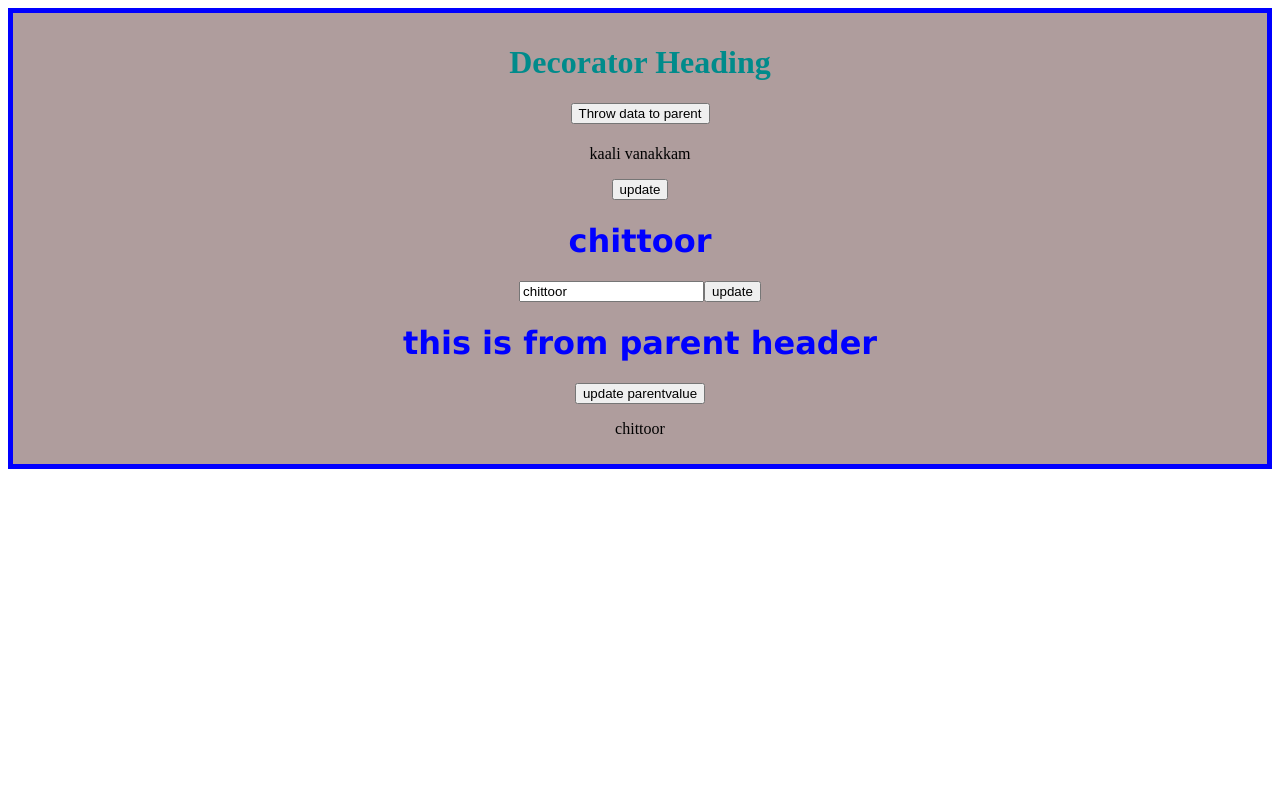
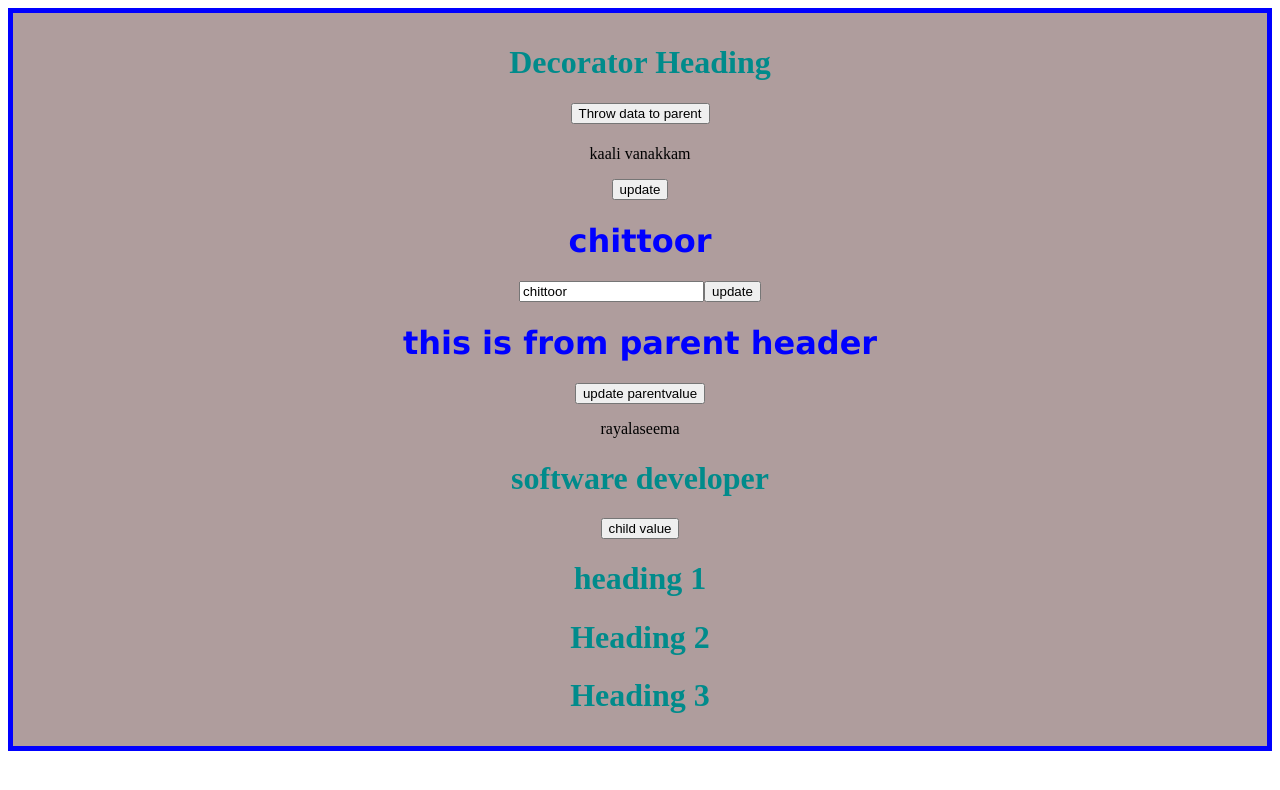
Before and after one commit to akhil-rajarao/AngularCore, an Angular app: page / in a window 1280 px wide. Shown: the top 790 px of the page. Built offline with nearby package versions, Linux system fonts and the light colour scheme.

Commit message:
@ViewChild Decorator used in decorators component

```diff
--- a/src/app/decorators/decorators.component.html
+++ b/src/app/decorators/decorators.component.html
@@ -2,4 +2,9 @@
 <button on-click="passtoAppcomponent()">Throw data to parent</button>
 <app-header [place]="datatochild" #child></app-header>
 <button on-click="updatetext()">update parentvalue</button>
-<p>{{ child.area }}</p>
+<p>{{ child.places }}</p>
+<h1 #childComponent>software developer</h1>
+<button on-click="gethtmlvalue()">child value</button>
+<h1 #childheading>heading 1</h1>
+<h1 #childheading>Heading 2</h1>
+<h1 #childheading>Heading 3</h1>
--- a/src/app/decorators/decorators.component.ts
+++ b/src/app/decorators/decorators.component.ts
@@ -1,18 +1,40 @@
-import { Component, EventEmitter, Output } from '@angular/core';
+import {
+  Component,
+  EventEmitter,
+  Output,
+  ViewChild,
+  AfterViewInit,
+  ViewChildren
+
+} from '@angular/core';
+import { HeaderComponent } from '../header/header.component';
 
 @Component({
   selector: 'app-decorators',
   templateUrl: './decorators.component.html',
-  styleUrl: './decorators.component.css'
+  styleUrl: './decorators.component.css',
 })
 export class DecoratorsComponent {
-dataFromDecorator = "decorator Data"
-datatochild = "this is from parent header"
-@Output() decoratoremitter = new EventEmitter()
-passtoAppcomponent = ()=>{
-  this.decoratoremitter.emit(this.dataFromDecorator)
+  ngAfterViewInit() {
+    console.log(this.childvalue.nativeElement);
+    console.log(this.cd._results)
+  }
+  @ViewChild(HeaderComponent) child: any;
+   @ViewChildren("childheading")cd:any
+  dataFromDecorator = 'decorator Data';
+  datatochild = 'this is from parent header';
+  @Output() decoratoremitter = new EventEmitter();
+  @ViewChild('childComponent') childvalue: any;
+  passtoAppcomponent = () => {
+    this.decoratoremitter.emit(this.dataFromDecorator);
+  };
+  gethtmlvalue = () => {
+    this.childvalue.nativeElement.style.color == 'red'
+      ? (this.childvalue.nativeElement.style.color = 'green')
+      : (this.childvalue.nativeElement.style.color = 'red');
+  };
+  updatetext = () => {
+    this.datatochild =
+      'data updated in parent and reflected in child and displayed in parent componenet';
+  };
 }
-updatetext = ()=>{
-  this.datatochild = "data updated in parent and reflected in child and displayed in parent componenet"
-}
-}
--- a/src/app/header/header.component.ts
+++ b/src/app/header/header.component.ts
@@ -9,11 +9,12 @@ import { emit } from 'process';
 export class HeaderComponent {
   @Input() place: any;
   area = 'chittoor';
+  places:any = "rayalaseema"
   changevillagename = (e: any) => {
     this.area = e.target.value;
   };
   buttonclick = () => {
-    this.area = 'penumuru';
+    return this.area = 'penumuru';
   };
   @Input() childTitle: any;
 
```
